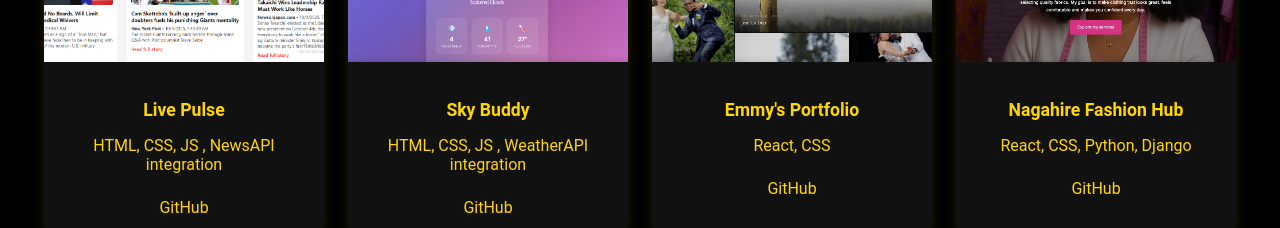
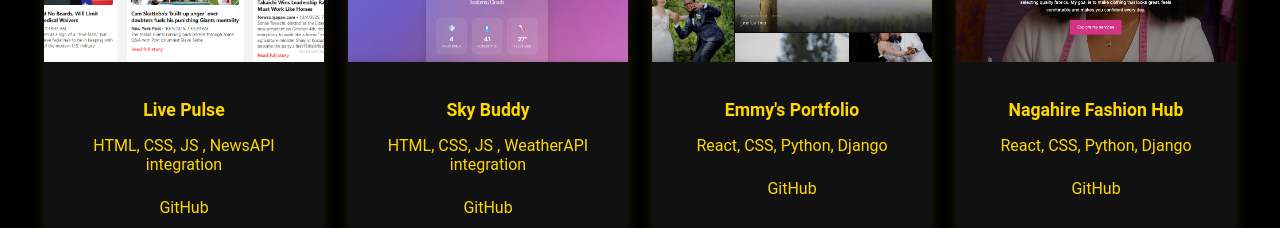
Before and after one commit to RuthNzikwikiza/Ruthportfolio, a React (Vite) app: page / in a window 1280 px wide. Shown: the part 1640-1868 px from the top of the page. Built offline with nearby package versions, Linux system fonts and the light colour scheme.

Commit message:
added changes

```diff
--- a/src/components/Projects.jsx
+++ b/src/components/Projects.jsx
@@ -20,7 +20,7 @@ const projects = [
     repo: "https://github.com/RuthNzikwikiza/Emmy-portfolio.git",
     live: "https://emmy-portfolio-smoky.vercel.app/",
     img: "/assets/emmy.jpeg",
-    tech: "React, CSS",
+    tech: "React, CSS, Python, Django",
   },
   {
     title: "Nagahire Fashion Hub",
```
